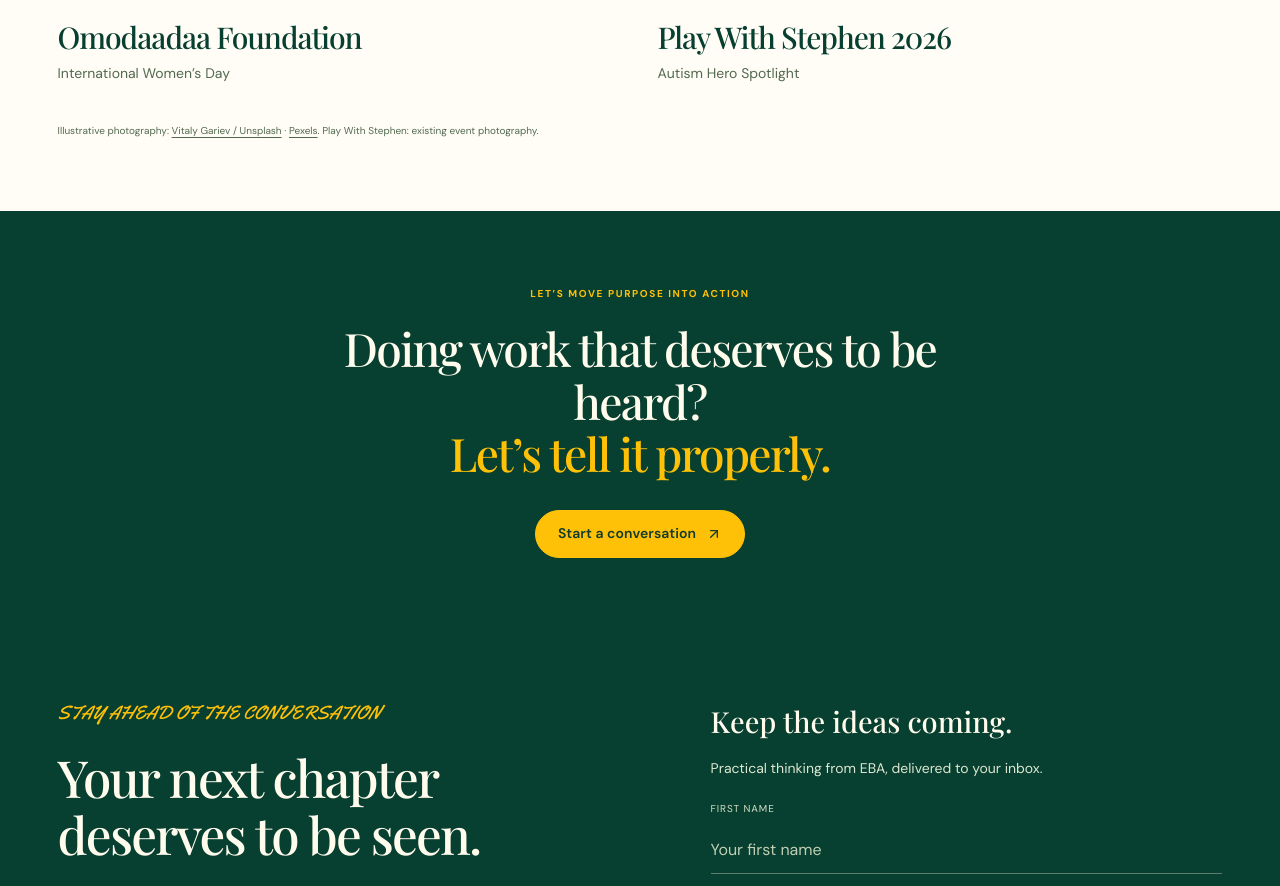
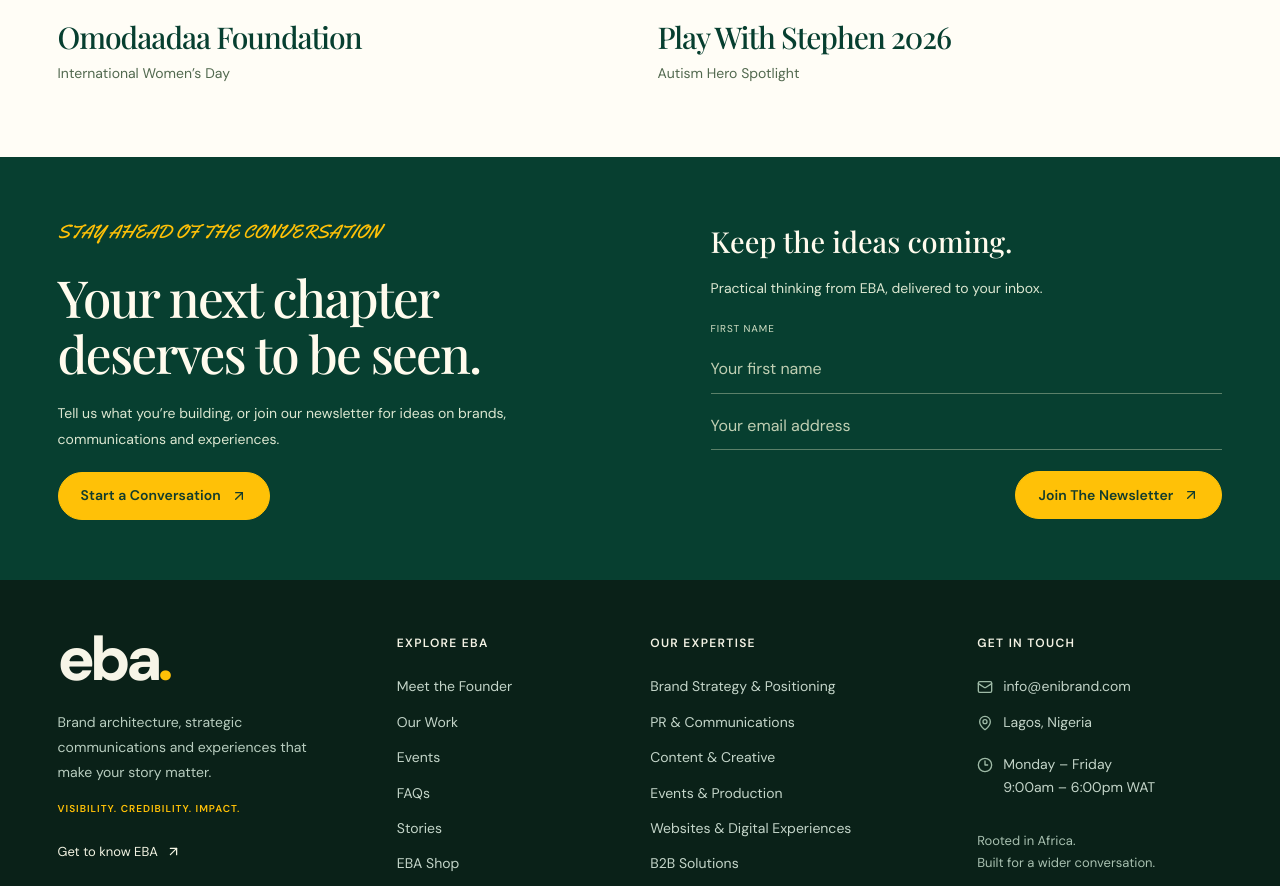
Before and after one commit to developerEBA/EBA-WEBSITE, a Next.js app: page /about/sectors/impact-and-development in a window 1280 px wide. Shown: the part 3184-4070 px from the top of the page. Built offline with nearby package versions, Linux system fonts and the light colour scheme; a web font is replaced by a local one.

Commit message:
Remove photo credits and closing CTA

```diff
--- a/src/components/impact-development.tsx
+++ b/src/components/impact-development.tsx
@@ -57,8 +57,6 @@ export function ImpactDevelopment() {
         <article><div className="impact-work-photo"><Image src="/images/impact/women-together.jpg" alt="Women standing together in solidarity; illustrative stock photography" fill sizes="(max-width: 760px) 90vw, 45vw"/></div><div className="impact-work-meta"><span>Foundation / Women’s voices</span><span>Feature forthcoming</span></div><h3>Omodaadaa Foundation</h3><p>International Women’s Day</p></article>
         <article><div className="impact-work-photo"><Image src="/images/events/swing-for-autism/moment-1.webp" alt="Golfers at a Play With Stephen event; existing event imagery, not the Autism Hero Spotlight feature" fill sizes="(max-width: 760px) 90vw, 45vw"/></div><div className="impact-work-meta"><span>Advocacy / Autism awareness</span><span>Feature forthcoming</span></div><h3>Play With Stephen 2026</h3><p>Autism Hero Spotlight</p></article>
       </div>
-      <p className="impact-credits">Illustrative photography: <a href="https://unsplash.com/photos/QhYYE7-VI2k" target="_blank" rel="noreferrer">Vitaly Gariev / Unsplash</a> · <a href="https://www.pexels.com/photo/group-of-women-standing-close-to-each-other-7951918/" target="_blank" rel="noreferrer">Pexels</a>. Play With Stephen: existing event photography.</p>
     </div></section>
-    <section className="impact-cta"><div className="section-shell"><span className="impact-eyebrow">Let’s move purpose into action</span><h2>Doing work that deserves to be heard?<br/><em>Let’s tell it properly.</em></h2><ActionLink href="/get-in-touch" variant="yellow">Start a conversation</ActionLink></div></section>
   </main>;
 }
```
